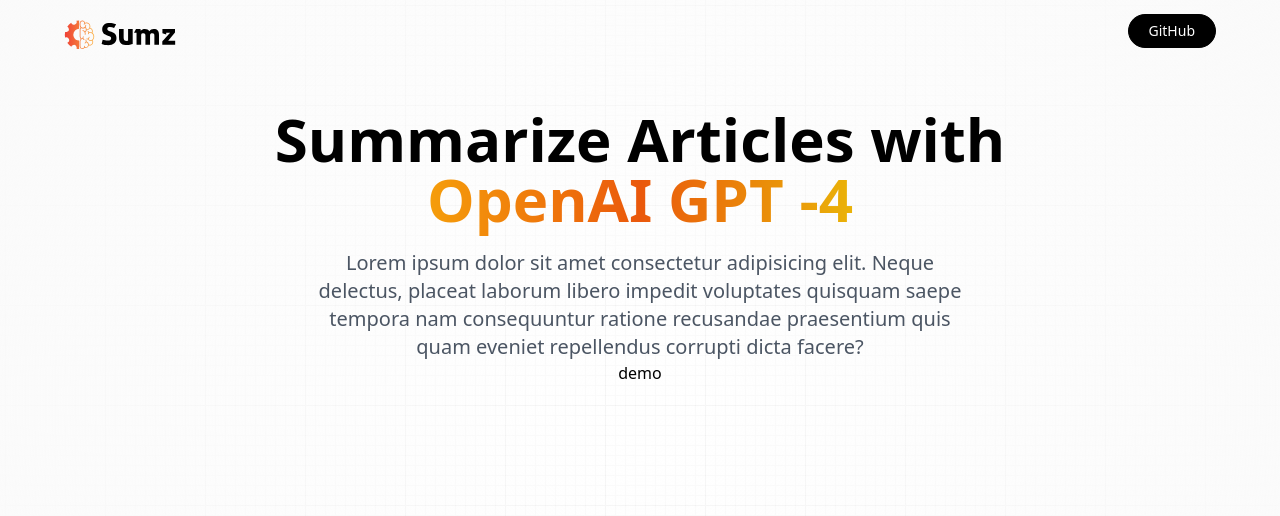
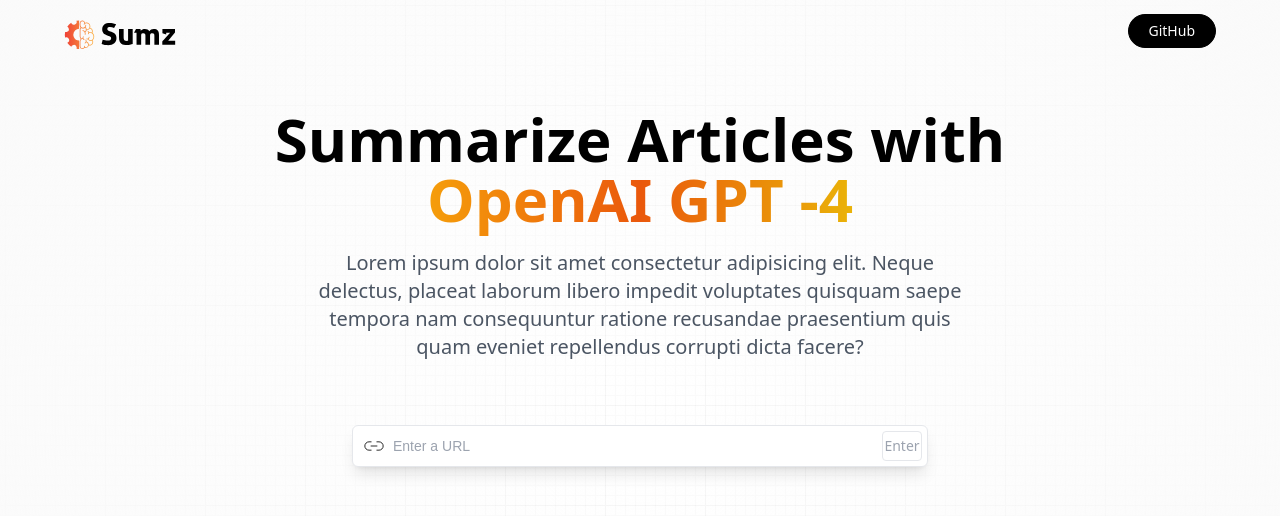
Before and after one commit to noeamelya/project1-app, a React (Vite) app: page / in a window 1280 px wide. Shown: the top 516 px of the page. Built offline with nearby package versions, Linux system fonts and the light colour scheme; a web font is replaced by a local one.

Commit message:
add new component

```diff
--- a/src/components/Demo.jsx
+++ b/src/components/Demo.jsx
@@ -1,8 +1,49 @@
-import React from 'react'
+import { useState, useEffect } from 'react';
+import { copy, linkIcon, loader, tick} from "../assets";
 
 const demo = () => {
+    const [article, setArticle] = useState({url:'', summary:''});
+
+    const handleSubmit = async (e) => {
+        alert('Submited');
+    }
+
+
+
   return (
-    <div>demo</div>
+    <section className='mt-16 w-full max-w-xl gap-2'>
+        {/* Seach */}
+        <div className='flex flex-col '>
+            <form
+            className='relative flex justify-center items-center'
+            onSubmit={handleSubmit}>
+                <img
+                src={linkIcon}
+                alt="link_icon"
+                className='absolute left-0 my-2 ml-3 w-5'
+                />
+                <input
+                type="url"
+                placeholder='Enter a URL'
+                value={article.url}
+                onChange={(e) => setArticle({ ...article, url: e.target.value })}
+                required
+                className='url_input peer'
+
+                />
+                <button
+                type='submit'
+                className='submit_btn
+                peer-focus:border-gray-500
+                peer-focus:text-gray-700'
+                >
+                    Enter
+                </button>
+            </form>
+        {/*  Browse URL History */}
+        </div>
+    {/* Display Results */}
+    </section>
   )
 }
 
```
